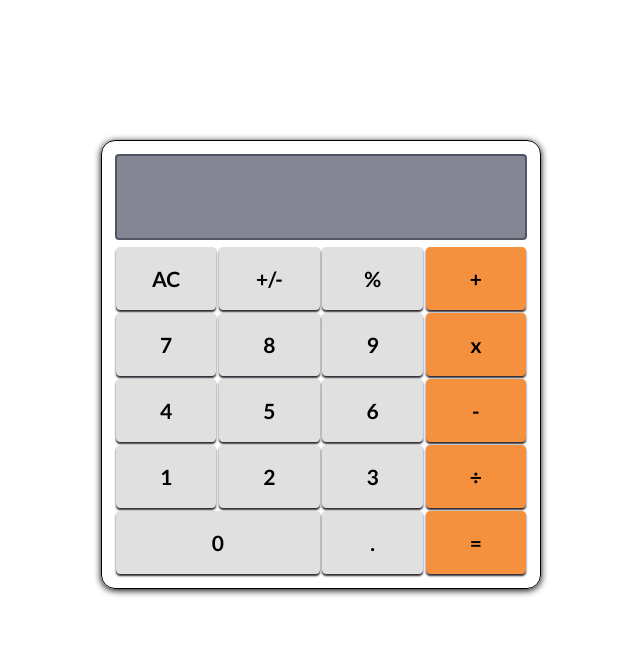
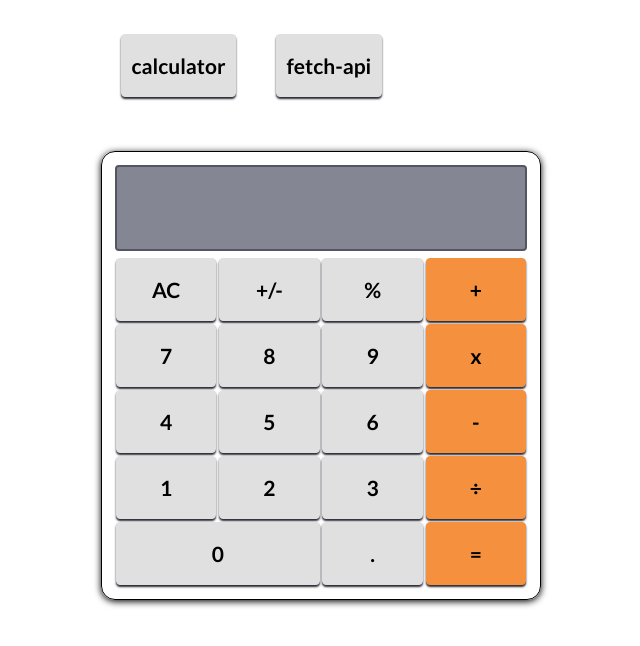
Before and after one commit to khanh-devos/math-magics-k, a React (Create React App) app: page / in a window 1280 px wide. Shown: the top 646 px of the page, without its empty margins (319-959 px from the left). Built offline with nearby package versions, Linux system fonts and the light colour scheme.

Commit message:
setup navigation bar

```diff
--- a/package.json
+++ b/package.json
@@ -46,6 +46,7 @@
     "@babel/preset-env": "^7.22.7",
     "@babel/preset-react": "^7.22.5",
     "@types/big.js": "^6.1.6",
+    "@types/uuid": "^9.0.2",
     "eslint": "^7.32.0",
     "eslint-config-airbnb": "^18.2.1",
     "eslint-plugin-import": "^2.27.5",
--- a/src/App.js
+++ b/src/App.js
@@ -1,9 +1,14 @@
+import FetchAPI from './components/utils/FetchAPI';
 import Calculator from './components/Calculator';
+import NavigationBar from './components/utils/NavigationBar';
+
 import './css/App.css';
 
 function App() {
   return (
     <div className="App">
+      <NavigationBar />
+      <FetchAPI />
       <Calculator />
     </div>
   );
--- /dev/null
+++ b/src/components/utils/FetchAPI.js
@@ -0,0 +1,7 @@
+import './utils.css';
+
+export default function FetchAPI() {
+  return (
+    <div className="fetch-api">API</div>
+  );
+}
--- /dev/null
+++ b/src/components/utils/NavigationBar.js
@@ -0,0 +1,27 @@
+import { v4 as uuidv4 } from 'uuid';
+import './utils.css';
+
+const components = ['calculator', 'fetch-api'];
+
+export default function NavigationBar() {
+  const navigate = (e) => {
+    components.forEach((item) => {
+      if (item === e.currentTarget.name) {
+        document.querySelector(`.${item}`).style.visibility = 'visible';
+      } else {
+        document.querySelector(`.${item}`).style.visibility = 'hidden';
+      }
+    });
+  };
+
+  return (
+    <div className="navigation-bar">
+      {
+      components.map((e) => (
+        <button className="items-shared nav-button" key={uuidv4()} type="button" name={e} onClick={navigate}>{e}</button>
+      ))
+    }
+
+    </div>
+  );
+}
--- /dev/null
+++ b/src/components/utils/utils.css
@@ -0,0 +1,11 @@
+
+
+.nav-button {
+  margin: 20px;
+  font-size: 1em;
+}
+
+.fetch-api {
+  font-size: 2em;
+  visibility: hidden;
+}
--- a/src/css/App.css
+++ b/src/css/App.css
@@ -10,7 +10,7 @@
 }
 
 body {
-  padding: 10em 30em;
+  padding: 1em 30em;
 }
 
 .calculator {
@@ -52,6 +52,7 @@ body {
   margin-bottom: 0.1em;
   font-family: Rajdhani, Lato, fantasy;
   cursor: auto;
+  overflow: hidden;
 }
 
 .item-4,
```
Also changed, not shown: 1 other file (tests, documents, lock files or other folders).
